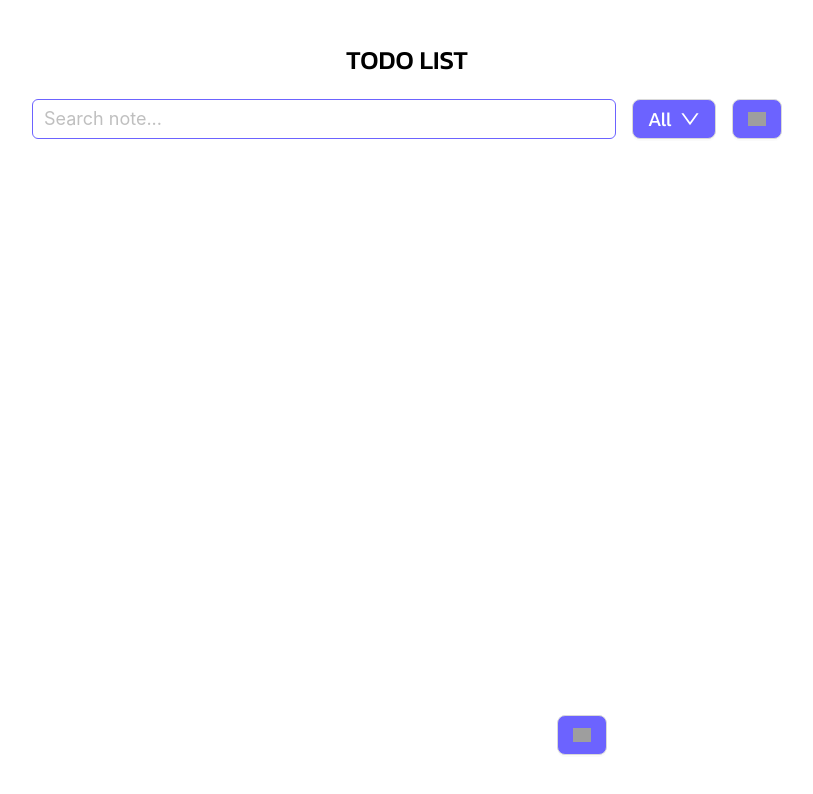
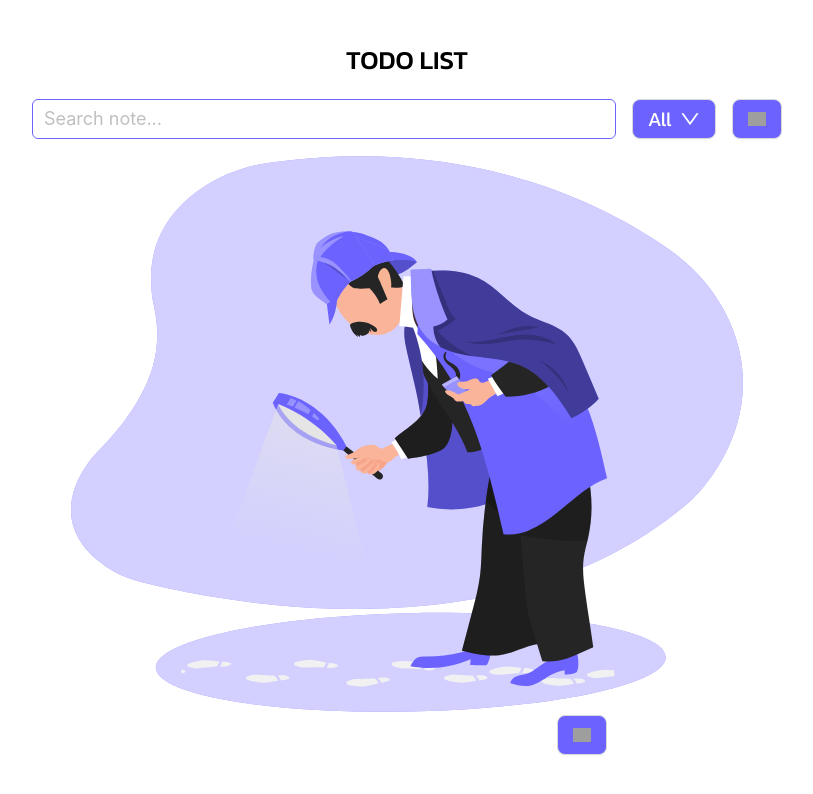
Before and after one commit to Lxg1c/React-todo-list, a React (Vite) app: page / in a window 1280 px wide. Shown: the top 794 px of the page, without its empty margins (233-1046 px from the left). Built offline with nearby package versions, Linux system fonts and the light colour scheme; grey boxes are pictures that could not be loaded.

Commit message:
Added empty icon if no tasks

```diff
--- a/src/containers/TaskList.tsx
+++ b/src/containers/TaskList.tsx
@@ -1,14 +1,17 @@
-// TaskList.tsx
 import React from 'react';
 import Task from './Task.tsx';
 import { useDispatch, useSelector } from 'react-redux';
 import { RootState } from '../store/store.ts';
 import { removeTask } from '../store/slices/taskSlice.ts';
 import '../styles/TaskList.scss';
+import {selectCurrentTheme, selectTasks} from "../store/selectors.ts";
+import EmptyLight from '../../public/empty-light.svg'
+import EmptyDark from '../../public/empty-dark.svg'
 
 const TaskList: React.FC = () => {
     const dispatch = useDispatch();
-    const tasks = useSelector((state: RootState) => state.task.tasks);
+    const tasks = useSelector(selectTasks);
+    const theme = useSelector(selectCurrentTheme)
     const filterStatus = useSelector((state: RootState) => state.task.filterStatus);
 
     // Фильтрация задач в зависимости от текущего состояния фильтра
@@ -24,6 +27,10 @@ const TaskList: React.FC = () => {
     };
 
     return (
+        <>
+            {tasks.length === 0 ? (
+                <img src={theme === 'light' ? EmptyLight : EmptyDark} alt="There are no tasks" />
+            ) : (
                 <div>
                     <ul className="task__list">
                         {filteredTasks.map((task) => (
@@ -38,7 +45,9 @@ const TaskList: React.FC = () => {
                         ))}
                     </ul>
                 </div>
-    );
+            )}
+        </>
+    )
 };
 
 export default TaskList;
```
Lines whose indentation alone changed are shown as unchanged.
